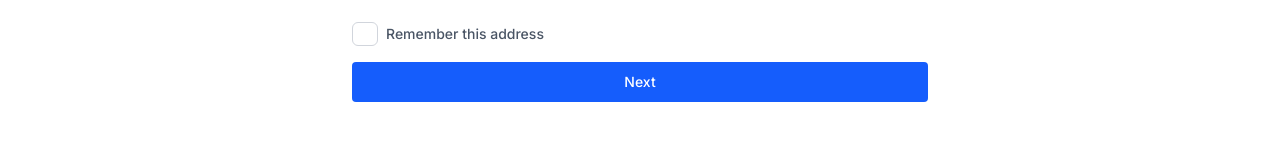
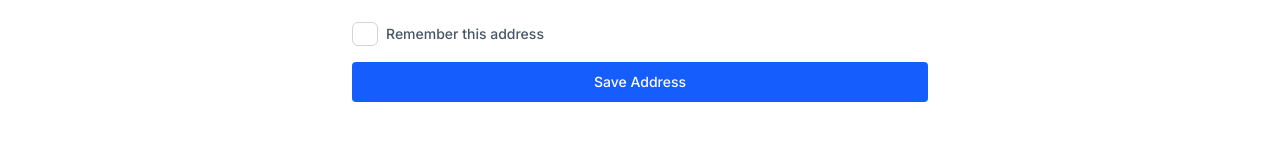
Before and after one commit to RodrigoRosario345/TeslaThreads, a Next.js app: page /checkout/address in a window 1280 px wide. Shown: the part 518-670 px from the top of the page. Built offline with nearby package versions, Linux system fonts and the light colour scheme; no server answers.

Commit message:
feat: enhance CheckoutAddressForm with loading state and improved button behavior; add LoadingText component

```diff
--- a/src/components/checkout/address/CheckoutAddressForm/CheckoutAddressForm.tsx
+++ b/src/components/checkout/address/CheckoutAddressForm/CheckoutAddressForm.tsx
@@ -1,6 +1,6 @@
 'use client';
 
-import { Button, ControllerInput } from "@/components";
+import { Button, ControllerInput, LoadingText } from "@/components";
 import { ControllerSelect } from "@/components/forms/controllers/ControllerSelect/ControllerSelect";
 import { selectCountryOptions } from "@/data";
 import { schemaDeliveryAddress, DeliveryAddressSchemaInput, DeliveryAddressSchemaOutput } from "@/interfaces";
@@ -12,7 +12,7 @@ import { useForm } from "react-hook-form";
 export function CheckoutAddressForm() {
 
     const deliveryAddress = useDeliveryAddressStore((state) => state.deliveryAddress);
-    const { control, handleSubmit } = useForm<DeliveryAddressSchemaInput, any, DeliveryAddressSchemaOutput>({
+    const { control, handleSubmit, formState: { isSubmitting } } = useForm<DeliveryAddressSchemaInput, any, DeliveryAddressSchemaOutput>({
         mode: "onChange",
         resolver: zodResolver(schemaDeliveryAddress),
         defaultValues: deliveryAddress || undefined,
@@ -20,7 +20,8 @@ export function CheckoutAddressForm() {
     const addDeliveryAddress = useDeliveryAddressStore((state) => state.addDeliveryAddress);
     const clearDeliveryAddress = useDeliveryAddressStore((state) => state.clearDeliveryAddress);
 
-    const onSubmit = (data: DeliveryAddressSchemaOutput) => {
+    const onSubmit = async (data: DeliveryAddressSchemaOutput) => {
+        await new Promise((resolve) => setTimeout(resolve, 3000));
         const { rememberAddress, ...addressData } = data;
         if (!rememberAddress) {
             clearDeliveryAddress();
@@ -103,8 +104,17 @@ export function CheckoutAddressForm() {
                 classNameLabel="text-sm! font-medium text-gray-600! cursor-pointer"
                 classNameInput="peer order-1 appearance-none size-6! border border-gray-300! rounded-md  focus:ring-0! checked:border-blue-600! checked:bg-blue-600 cursor-pointer"
             />
-            <Button className="w-full" variant="primary" type="submit" >
-                Next
+            <Button
+                className="w-full"
+                variant={isSubmitting ? "primaryDisabled" : "primary"}
+                type="submit"
+                disabled={isSubmitting}
+            >
+                <LoadingText
+                    isLoading={isSubmitting}
+                    text="Save Address"
+                    loadingText="Saving..."
+                />
             </Button>
         </form>
     )
```
